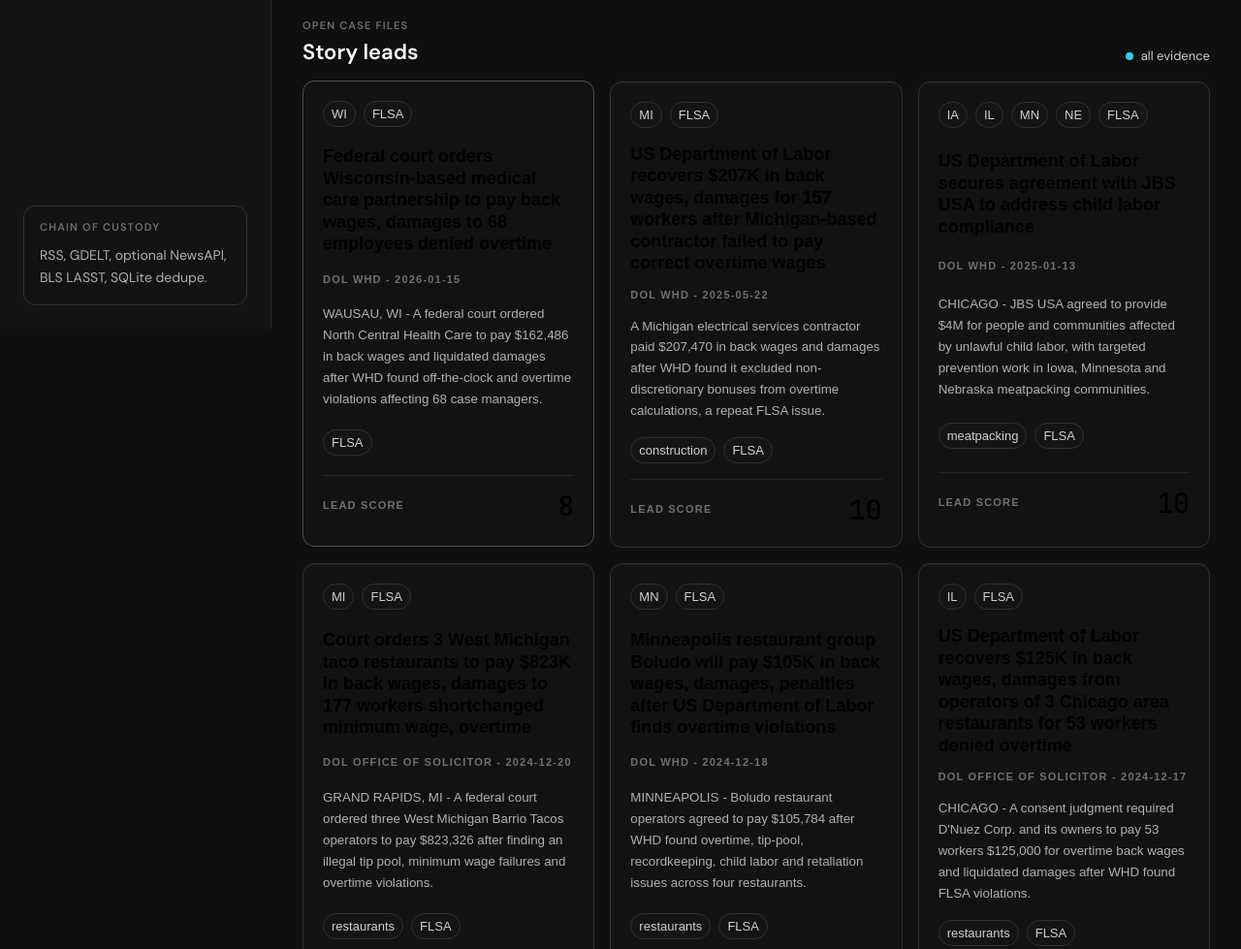
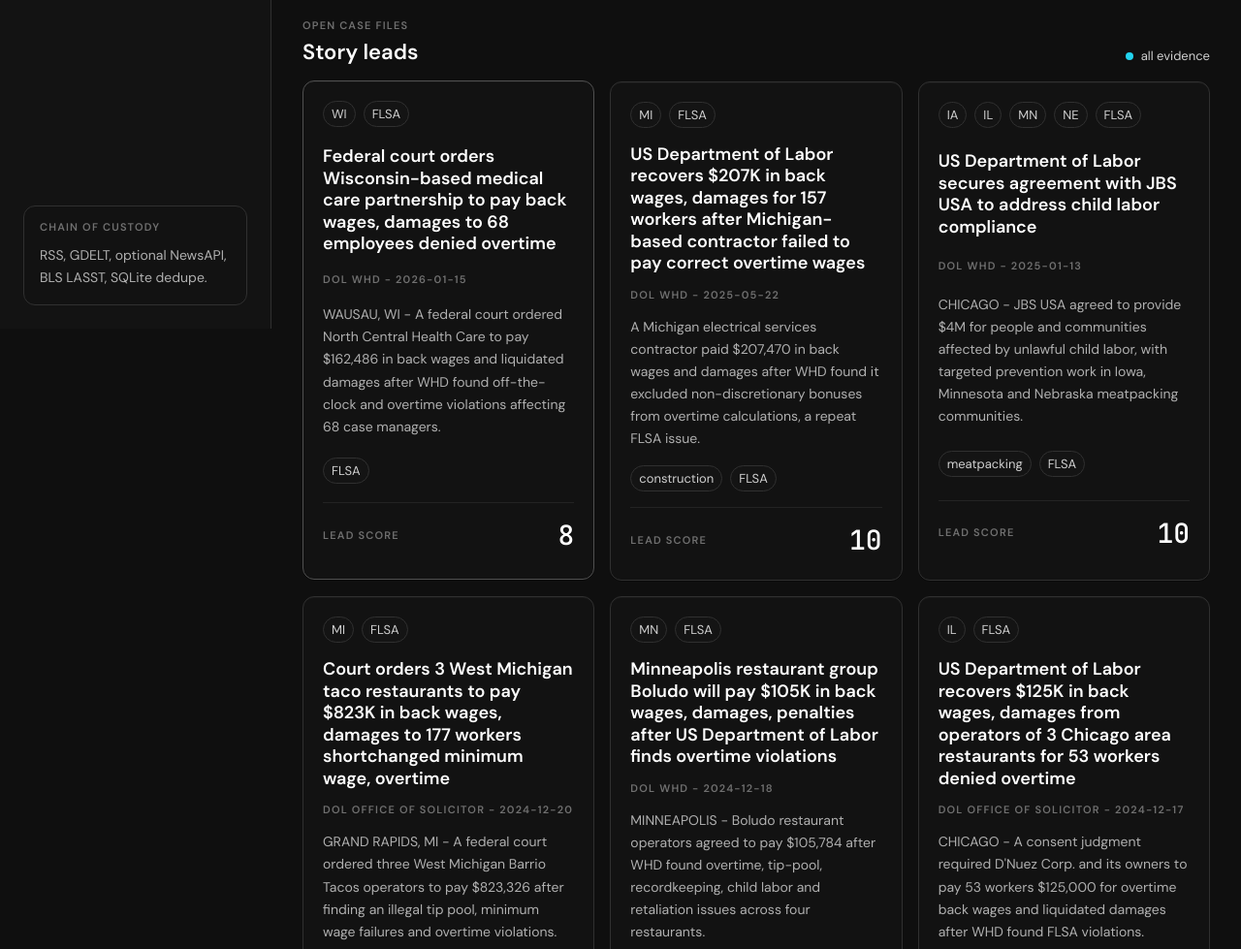
Before and after one commit to UHQ-Actual/HoruScope, a plain HTML site: page index.html in a window 1280 px wide. Shown: the part 461-1440 px from the top of the page at 97% size. Drawn offline with Linux system fonts and the light colour scheme.

Commit message:
fix: restore case card contrast
Force story card button text to inherit the dark theme foreground and cache-bust the page stylesheet.

Co-authored-by: Codex <noreply@openai.com>

```diff
--- a/app.css
+++ b/app.css
@@ -198,13 +198,20 @@
 }
 
 .story-card {
+  appearance: none;
   display: grid;
   gap: var(--tc-space-4);
   min-height: 260px;
   padding: var(--tc-space-5);
+  color: var(--tc-fg);
+  font: inherit;
   text-align: left;
   cursor: pointer;
   transition: border-color var(--tc-dur) var(--tc-ease), transform var(--tc-dur) var(--tc-ease);
+}
+
+.story-card h3 {
+  color: var(--tc-fg);
 }
 
 .story-card:hover,
@@ -230,6 +237,7 @@
 }
 
 .story-score strong {
+  color: var(--tc-fg);
   font-family: var(--tc-font-mono);
   font-size: 28px;
   font-weight: 500;
```
Also changed, not shown: index.html (+1 -1 lines), 1 other file.
